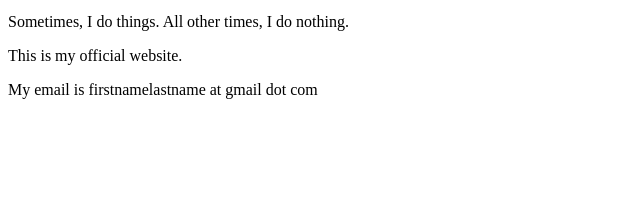
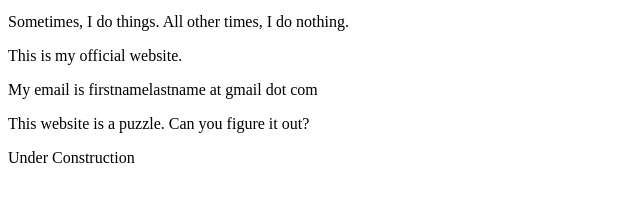
Before and after one commit to darwinleuba/darwinleuba.github.io, a plain HTML site: page index.html in a window 1280 px wide. Shown: the part 101-302 px from the top of the page, without its empty margins (0-640 px from the left). Drawn offline with Linux system fonts and the light colour scheme.

Commit message:
puzzle description

```diff
--- a/index.html
+++ b/index.html
@@ -6,5 +6,9 @@
 <p>Sometimes, I do things. All other times, I do nothing.</p>
 <p>This is my official website.</p>
 <p>My email is firstnamelastname at gmail dot com</p>
+<p>This website is a puzzle. Can you figure it out?</p>
+
+<p>Under Construction</p>
+
 </body>
 </html>
```
